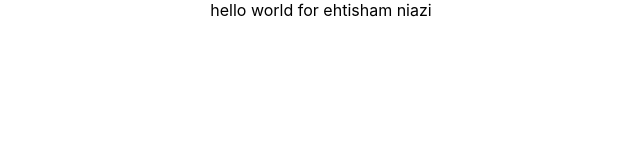
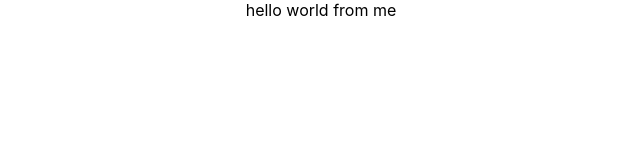
Before and after one commit to Ehtisham32/bootcamp-react-class2, a React (Create React App) app: page / in a window 1280 px wide. Shown: the top 160 px of the page, without its empty margins (319-959 px from the left). Built offline with nearby package versions, Linux system fonts and the light colour scheme.

Commit message:
update appjs

```diff
--- a/src/App.js
+++ b/src/App.js
@@ -4,7 +4,7 @@ import './App.css';
 function App() {
   return (
     <div className="App">
-      hello world for ehtisham niazi
+      hello world from me
     </div>
   );
 }
```
